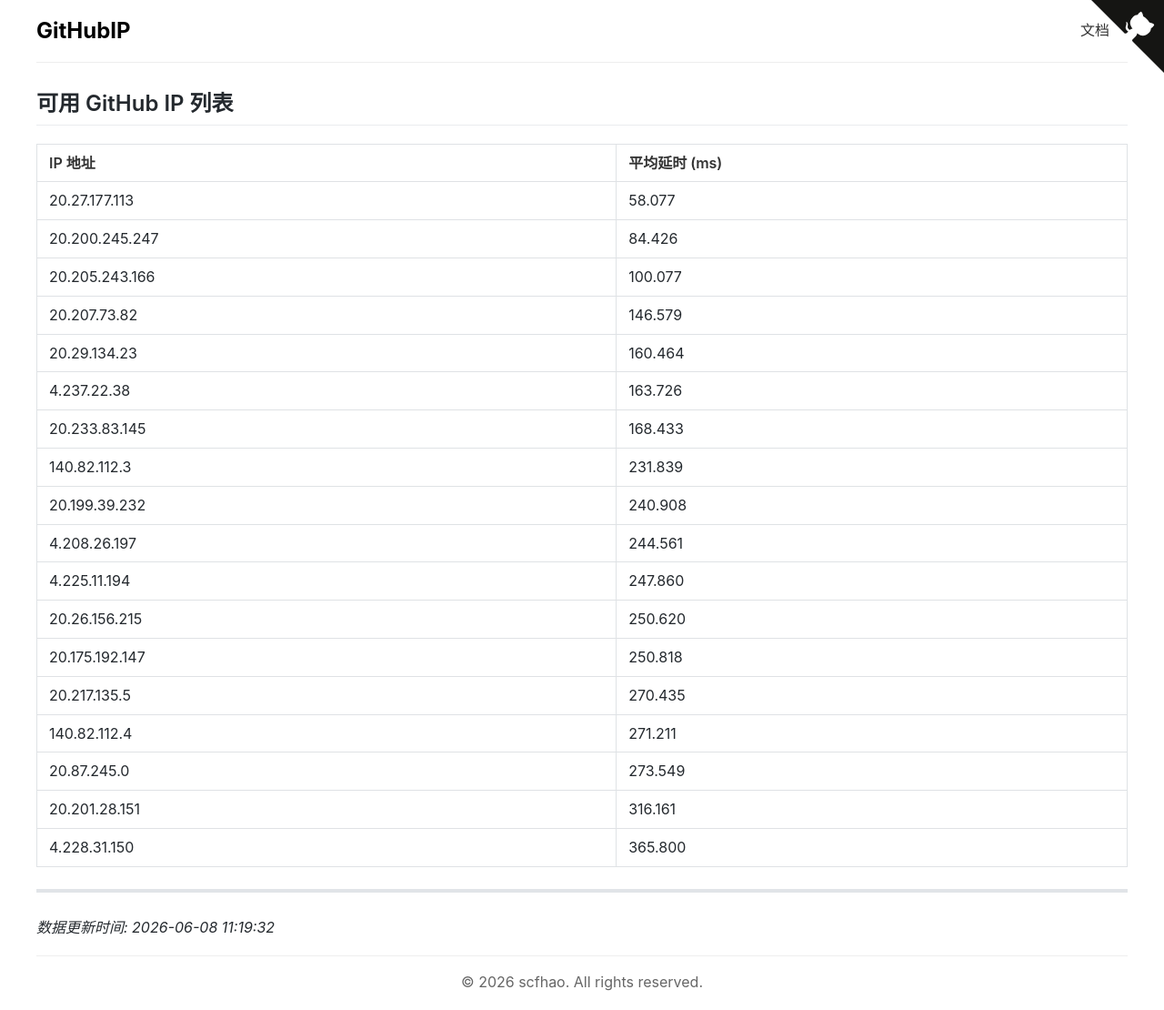
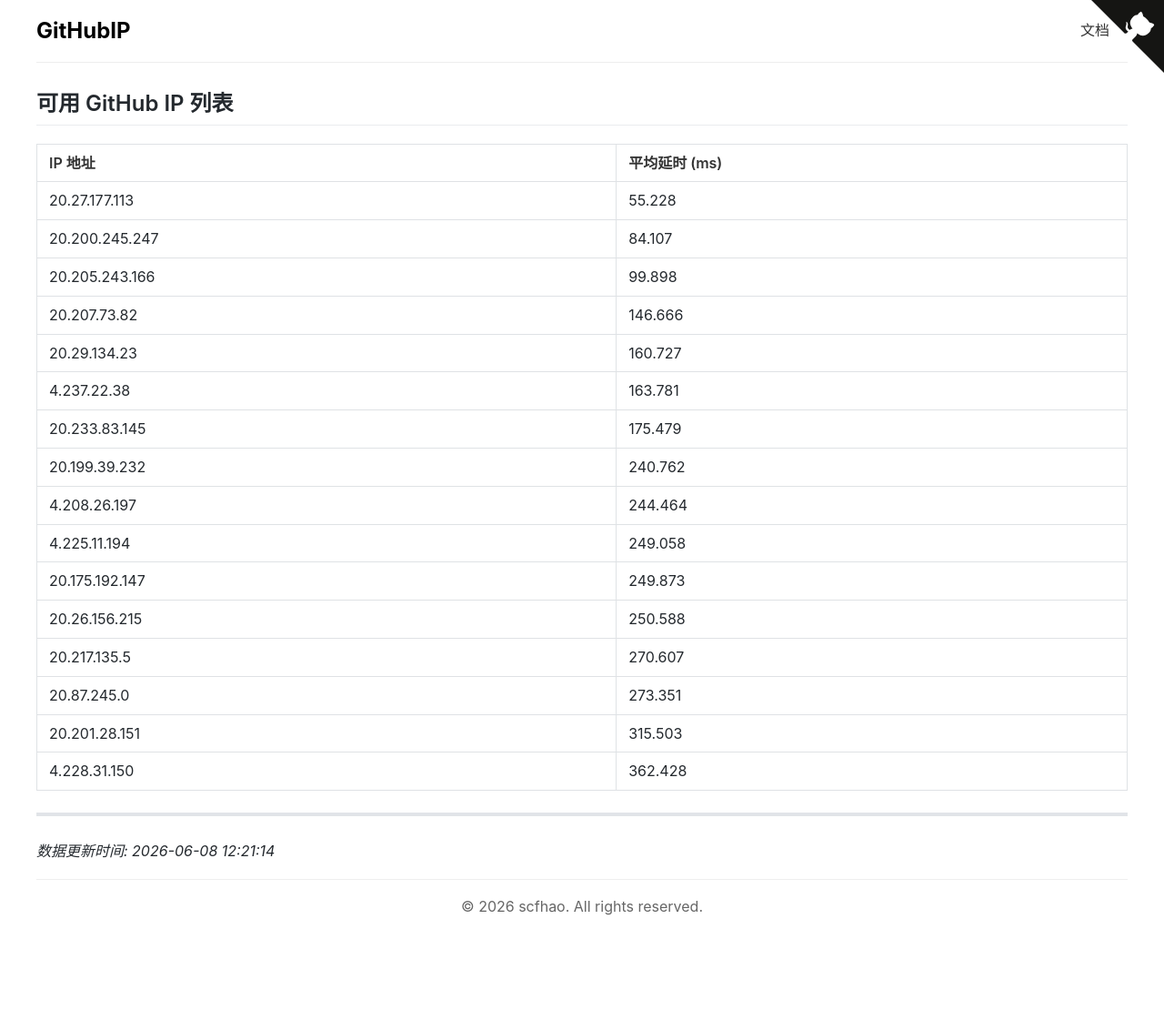
Before and after one commit to scfhao/GitHubIP, a Jekyll site: the page built from index.md, in a window 1280 px wide. Shown: the whole page at 91% size. Built offline with Jekyll 4.4.1, drawn with Linux system fonts in a browser that asks for light colours; after the commit the page ends 1026 px from its top, so only the background shows below that.

Commit message:
自动脚本执行 - 2026-06-08 12:21:14

```diff
--- a/index.md
+++ b/index.md
@@ -1,32 +1,30 @@
 ---
 layout: home
 title: GitHub IP 列表
-date: 2026-06-08 11:19:32
+date: 2026-06-08 12:21:14
 ---
 
 ## 可用 GitHub IP 列表
 
 | IP 地址 | 平均延时 (ms) |
 |---------|--------------|
-| 20.27.177.113 | 58.077 |
-| 20.200.245.247 | 84.426 |
-| 20.205.243.166 | 100.077 |
-| 20.207.73.82 | 146.579 |
-| 20.29.134.23 | 160.464 |
-| 4.237.22.38 | 163.726 |
-| 20.233.83.145 | 168.433 |
-| 140.82.112.3 | 231.839 |
-| 20.199.39.232 | 240.908 |
-| 4.208.26.197 | 244.561 |
-| 4.225.11.194 | 247.860 |
-| 20.26.156.215 | 250.620 |
-| 20.175.192.147 | 250.818 |
-| 20.217.135.5 | 270.435 |
-| 140.82.112.4 | 271.211 |
-| 20.87.245.0 | 273.549 |
-| 20.201.28.151 | 316.161 |
-| 4.228.31.150 | 365.800 |
+| 20.27.177.113 | 55.228 |
+| 20.200.245.247 | 84.107 |
+| 20.205.243.166 | 99.898 |
+| 20.207.73.82 | 146.666 |
+| 20.29.134.23 | 160.727 |
+| 4.237.22.38 | 163.781 |
+| 20.233.83.145 | 175.479 |
+| 20.199.39.232 | 240.762 |
+| 4.208.26.197 | 244.464 |
+| 4.225.11.194 | 249.058 |
+| 20.175.192.147 | 249.873 |
+| 20.26.156.215 | 250.588 |
+| 20.217.135.5 | 270.607 |
+| 20.87.245.0 | 273.351 |
+| 20.201.28.151 | 315.503 |
+| 4.228.31.150 | 362.428 |
 
 ---
 
-*数据更新时间: 2026-06-08 11:19:32*
+*数据更新时间: 2026-06-08 12:21:14*
```
